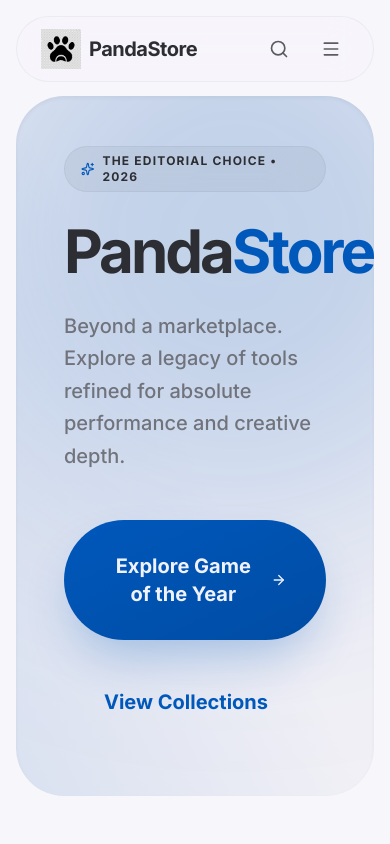
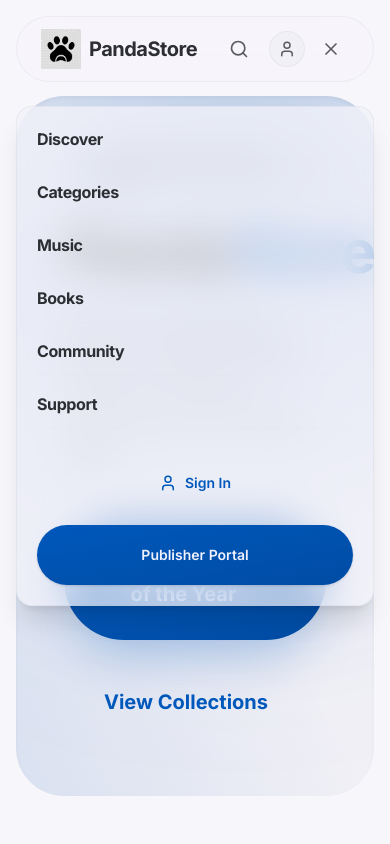
Before and after one commit to ravitejayadav86/app-store, a Next.js app: page / in a window 390 px wide. Both pictures are taken after a click on the button 331 px from the left and 49 px from the top of the page. Shown: the top 844 px of the page. Built offline with nearby package versions, Linux system fonts and the light colour scheme.

Commit message:
Add profile logo and mobile menu

```diff
--- a/src/components/layout/Navbar.tsx
+++ b/src/components/layout/Navbar.tsx
@@ -8,6 +8,7 @@ import { useRouter } from "next/navigation";
 
 export const Navbar = () => {
   const [searchOpen, setSearchOpen] = useState(false);
+  const [mobileMenuOpen, setMobileMenuOpen] = useState(false);
   const [searchQuery, setSearchQuery] = useState("");
   const router = useRouter();
 
@@ -71,7 +72,7 @@ export const Navbar = () => {
             </div>
 
             {/* Actions */}
-            <div className="flex items-center gap-4">
+            <div className="flex items-center gap-2 sm:gap-4">
               <button
                 onClick={() => setSearchOpen(true)}
                 className="p-2 text-on-surface-variant hover:text-primary transition-colors"
@@ -89,13 +90,50 @@ export const Navbar = () => {
                   <Button size="sm">Publisher Portal</Button>
                 </Link>
               </div>
-              <button className="md:hidden p-2 text-on-surface-variant">
-                <Menu size={20} />
+
+              {/* Profile Logo */}
+              <Link href="/profile" className="ml-1 sm:ml-2 w-9 h-9 rounded-full overflow-hidden border border-outline-variant hover:border-primary transition-colors flex items-center justify-center bg-surface-low text-on-surface-variant group">
+                <User size={18} className="group-hover:text-primary transition-colors" />
+              </Link>
+
+              <button
+                className="md:hidden p-2 text-on-surface-variant"
+                onClick={() => setMobileMenuOpen(!mobileMenuOpen)}
+                aria-label="Toggle menu"
+              >
+                {mobileMenuOpen ? <X size={20} /> : <Menu size={20} />}
               </button>
             </div>
           </>
         )}
       </div>
+
+      {/* Mobile Menu Dropdown */}
+      {mobileMenuOpen && (
+        <div className="absolute top-[calc(100%+0.5rem)] left-4 right-4 p-5 glass rounded-2xl border border-outline-variant flex flex-col gap-4 md:hidden shadow-xl animate-in fade-in slide-in-from-top-4 duration-200">
+          {["Discover", "Categories", "Music", "Books", "Community", "Support"].map((item) => (
+            <Link
+              key={item}
+              href={`/${item.toLowerCase()}`}
+              className="text-base font-bold text-on-surface border-b border-outline-variant/30 pb-3 hover:text-primary transition-colors tracking-tight"
+              onClick={() => setMobileMenuOpen(false)}
+            >
+              {item}
+            </Link>
+          ))}
+          <div className="flex flex-col gap-3 mt-2 sm:hidden">
+             <Link href="/login" onClick={() => setMobileMenuOpen(false)} className="w-full">
+               <Button variant="tertiary" className="w-full justify-center py-5">
+                 <User size={18} className="mr-2" />
+                 Sign In
+               </Button>
+             </Link>
+             <Link href="/publisher" onClick={() => setMobileMenuOpen(false)} className="w-full">
+               <Button className="w-full justify-center py-5">Publisher Portal</Button>
+             </Link>
+          </div>
+        </div>
+      )}
     </nav>
   );
 };
```
